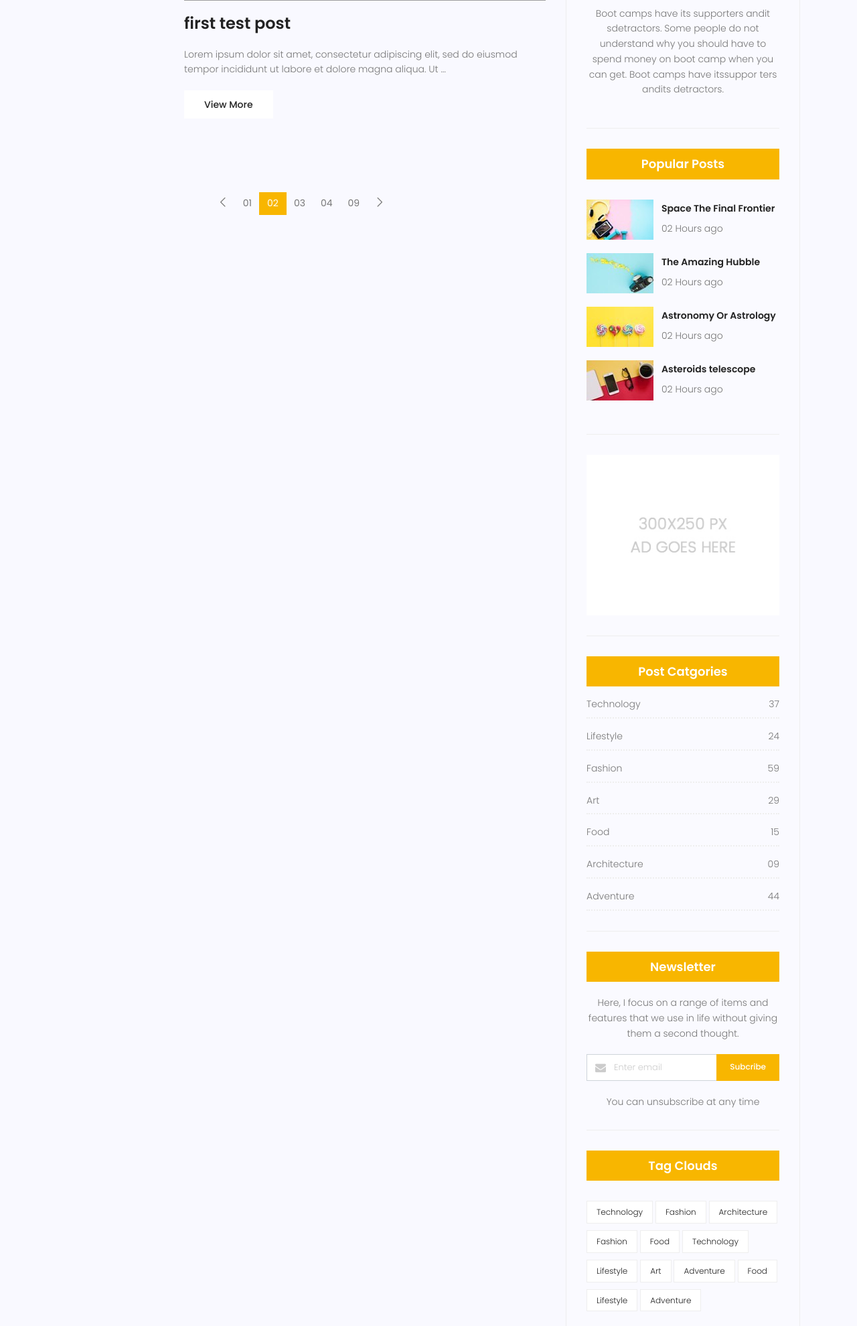
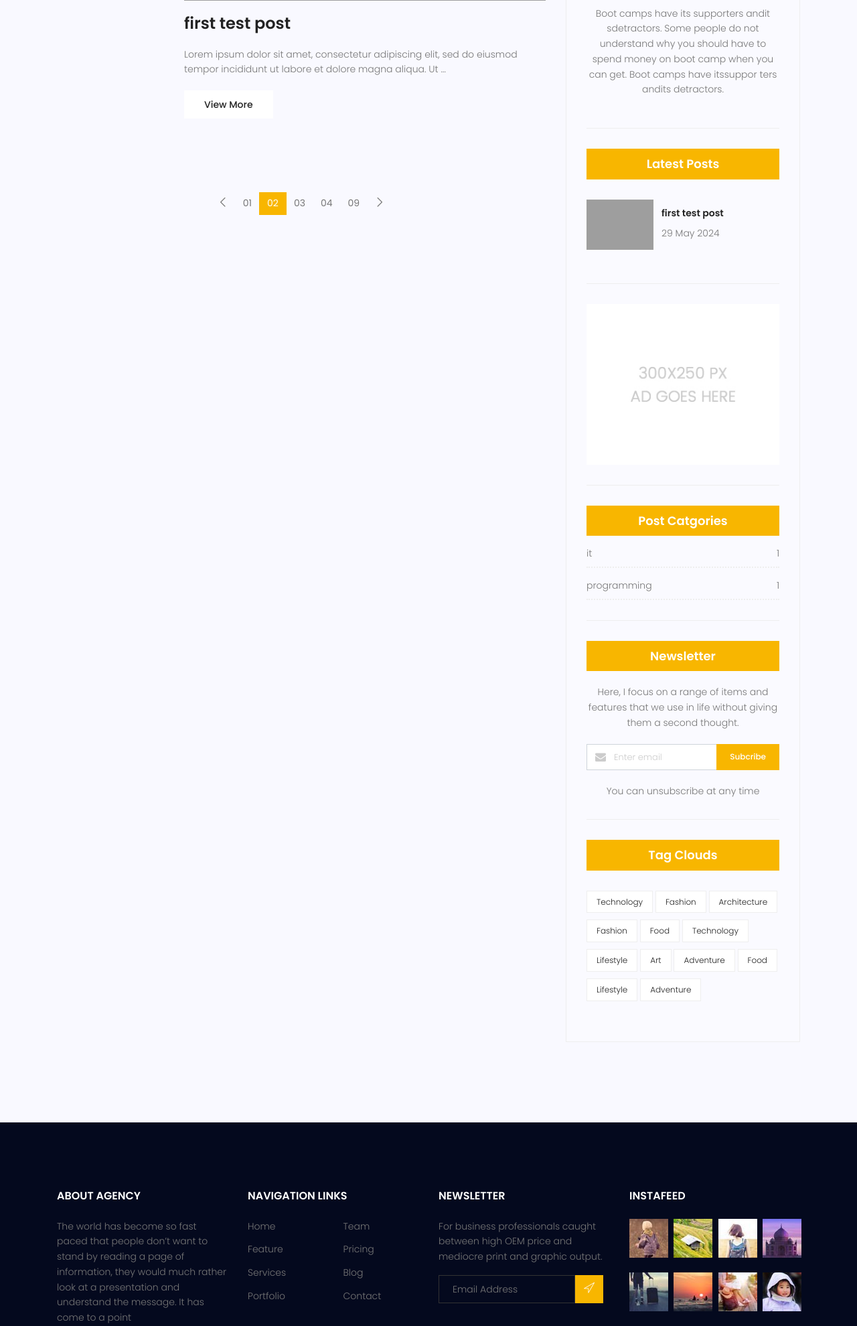
Before and after one commit to AliMohammadinezhad/Django-website-traveling, a Django app: page /blog/ in a window 1280 px wide. Shown: the part 1486-3466 px from the top of the page at 67% size. Run offline with Django 4.2, Linux system fonts and the light colour scheme; data comes from the database, SQL or seed files in the repository; both versions use the stored data as it was after the commit; some libraries are stand-ins or nearby versions; grey boxes are pictures that could not be loaded.

Commit message:
create needed template tags
these are inclusion tags for get latest posts in sidebar and post categories of the sidebar

```diff
--- /dev/null
+++ b/blog/templatetags/blog_tags.py
@@ -0,0 +1,24 @@
+from django import template
+from django.utils.timezone import now
+
+from ..models import Category, Post
+
+register = template.Library()
+
+
+@register.inclusion_tag("blog/blog-latest-post.html")
+def latestposts(arg=3):
+    posts = Post.objects.filter(status=True, published_datetime__lte=now()).order_by(
+        "published_datetime"
+    )[:arg]
+    return { "posts" : posts }
+
+
+@register.inclusion_tag("blog/blog-category.html")
+def post_categories():
+    posts = Post.objects.filter(status=True, published_datetime__lte=now())
+    categories = Category.objects.all()
+    cat_dict = {}
+    for name in categories:
+        cat_dict[name] = posts.filter(category=name).count()
+    return { "categories" : cat_dict }
--- a/statics/css/main.css
+++ b/statics/css/main.css
@@ -3656,6 +3656,7 @@ body.mobile-nav-active #mobile-nav-toggle {
 
 .widget-wrap .popular-post-widget .popular-post-list .thumb img {
   width: 100%;
+  max-width: 100px;
 }
 
 .widget-wrap .popular-post-widget .single-post-list {
@@ -3907,6 +3908,7 @@ body.mobile-nav-active #mobile-nav-toggle {
   -moz-transition: all 0.3s ease 0s;
   -o-transition: all 0.3s ease 0s;
   transition: all 0.3s ease 0s;
+  max-width: 150px;
 }
 
 .single-post-area .navigation-area .nav-left .lnr {
@@ -3946,6 +3948,7 @@ body.mobile-nav-active #mobile-nav-toggle {
   -moz-transition: all 0.3s ease 0s;
   -o-transition: all 0.3s ease 0s;
   transition: all 0.3s ease 0s;
+  max-width: 150px;
 }
 
 .single-post-area .navigation-area .nav-right .lnr {
--- a/templates/blog/blog-category.html
+++ b/templates/blog/blog-category.html
@@ -2,47 +2,12 @@
 <div class="single-sidebar-widget post-category-widget">
     <h4 class="category-title">Post Catgories</h4>
     <ul class="cat-list">
+      {% for name, count in categories.items %}
       <li>
         <a href="#" class="d-flex justify-content-between">
-          <p>Technology</p>
-          <p>37</p>
+          <p>{{ name }}</p>
+          <p>{{ count }}</p>
         </a>
       </li>
-      <li>
-        <a href="#" class="d-flex justify-content-between">
-          <p>Lifestyle</p>
-          <p>24</p>
-        </a>
-      </li>
-      <li>
-        <a href="#" class="d-flex justify-content-between">
-          <p>Fashion</p>
-          <p>59</p>
-        </a>
-      </li>
-      <li>
-        <a href="#" class="d-flex justify-content-between">
-          <p>Art</p>
-          <p>29</p>
-        </a>
-      </li>
-      <li>
-        <a href="#" class="d-flex justify-content-between">
-          <p>Food</p>
-          <p>15</p>
-        </a>
-      </li>
-      <li>
-        <a href="#" class="d-flex justify-content-between">
-          <p>Architecture</p>
-          <p>09</p>
-        </a>
-      </li>
-      <li>
-        <a href="#" class="d-flex justify-content-between">
-          <p>Adventure</p>
-          <p>44</p>
-        </a>
-      </li>
-    </ul>
+      {% endfor %}
   </div>
--- a/templates/blog/blog-home.html
+++ b/templates/blog/blog-home.html
@@ -1,4 +1,8 @@
-{% extends '_base.html'%} {% load static %} {% block title %} blog home {% endblock title %} {% block content %}
+{% extends '_base.html'%}
+{% load static %}
+{% load blog_tags %}
+{% block title %} blog home {% endblock title %}
+{% block content %}
 <!-- start banner Area -->
 <section class="banner-area relative blog-home-banner" id="home">
   <div class="overlay overlay-bg"></div>
@@ -101,7 +105,7 @@
             <ul class="tags">
               <li>
                   {% for cat in post.category.all %}
-                   <a> {{ cat.name }} {% if not forloop.last %} , {% endif %} </a>
+                   <a href="{% url 'blog:category' cat_name=cat.name %}"> {{ cat.name }} {% if not forloop.last %} , {% endif %} </a>
                   {% endfor %}
                 </li>
             </ul>
@@ -178,9 +182,9 @@
         <div class="widget-wrap">
           {% include 'blog/blog-search.html' %}
           {% include 'blog/blog-writer.html' %}
-          {% include 'blog/blog-popular-post.html' %}
+          {% latestposts %}
           {% include 'blog/blog-ads.html' %}
-          {% include 'blog/blog-category.html' %}
+          {% post_categories %}
           {% include 'blog/blog-newsletter.html' %}
           {% include 'blog/blog-tag.html' %}
 
--- /dev/null
+++ b/templates/blog/blog-latest-post.html
@@ -0,0 +1,24 @@
+{% load static %}
+
+<div class="single-sidebar-widget popular-post-widget">
+    <h4 class="popular-title">Latest Posts</h4>
+    <div class="popular-post-list">
+      {% for post in posts %}
+      <div class="single-post-list d-flex flex-row align-items-center">
+        <div class="thumb">
+          <img
+            class="img-fluid"
+            src="{{ post.image.url }}"
+            alt=""
+          />
+        </div>
+        <div class="details">
+          <a href="{% url 'blog:detail_view' post.id %}"
+            ><h6>{{ post.title }}</h6></a
+          >
+          <p>{{ post.published_datetime|date:"d M Y" }}</p>
+        </div>
+      </div>
+      {% endfor %}
+    </div>
+  </div>
--- a/templates/blog/blog-popular-post.html
+++ /dev/null
@@ -1,61 +0,0 @@
-{% load static %}
-
-<div class="single-sidebar-widget popular-post-widget">
-    <h4 class="popular-title">Popular Posts</h4>
-    <div class="popular-post-list">
-      <div class="single-post-list d-flex flex-row align-items-center">
-        <div class="thumb">
-          <img
-            class="img-fluid"
-            src="{% static 'img/blog/pp1.jpg' %}"
-            alt=""
-          />
-        </div>
-        <div class="details">
-          <a href="blog-single.html"
-            ><h6>Space The Final Frontier</h6></a
-          >
-          <p>02 Hours ago</p>
-        </div>
-      </div>
-      <div class="single-post-list d-flex flex-row align-items-center">
-        <div class="thumb">
-          <img
-            class="img-fluid"
-            src="{% static 'img/blog/pp2.jpg' %}"
-            alt=""
-          />
-        </div>
-        <div class="details">
-          <a href="blog-single.html"><h6>The Amazing Hubble</h6></a>
-          <p>02 Hours ago</p>
-        </div>
-      </div>
-      <div class="single-post-list d-flex flex-row align-items-center">
-        <div class="thumb">
-          <img
-            class="img-fluid"
-            src="{% static 'img/blog/pp3.jpg' %}"
-            alt=""
-          />
-        </div>
-        <div class="details">
-          <a href="blog-single.html"><h6>Astronomy Or Astrology</h6></a>
-          <p>02 Hours ago</p>
-        </div>
-      </div>
-      <div class="single-post-list d-flex flex-row align-items-center">
-        <div class="thumb">
-          <img
-            class="img-fluid"
-            src="{% static 'img/blog/pp4.jpg' %}"
-            alt=""
-          />
-        </div>
-        <div class="details">
-          <a href="blog-single.html"><h6>Asteroids telescope</h6></a>
-          <p>02 Hours ago</p>
-        </div>
-      </div>
-    </div>
-  </div>
--- a/templates/blog/blog-single.html
+++ b/templates/blog/blog-single.html
@@ -1,5 +1,6 @@
 {% extends '_base.html' %}
 {% load static %}
+{% load blog_tags %}
 
 {% block title %} blog detail {% endblock title %}
 
@@ -231,9 +232,9 @@
 							<div class="widget-wrap">
 								{% include 'blog/blog-search.html' %}
 								{% include 'blog/blog-writer.html' %}
-								{% include 'blog/blog-popular-post.html' %}
+								{% latestposts %}
 								{% include 'blog/blog-ads.html' %}
-								{% include 'blog/blog-category.html' %}
+								{% post_categories %}
 								{% include 'blog/blog-newsletter.html' %}
 								{% include 'blog/blog-tag.html' %}
 							</div>
```
Also changed, not shown: blog/templatetags/__init__.py (added), db.sqlite3.
